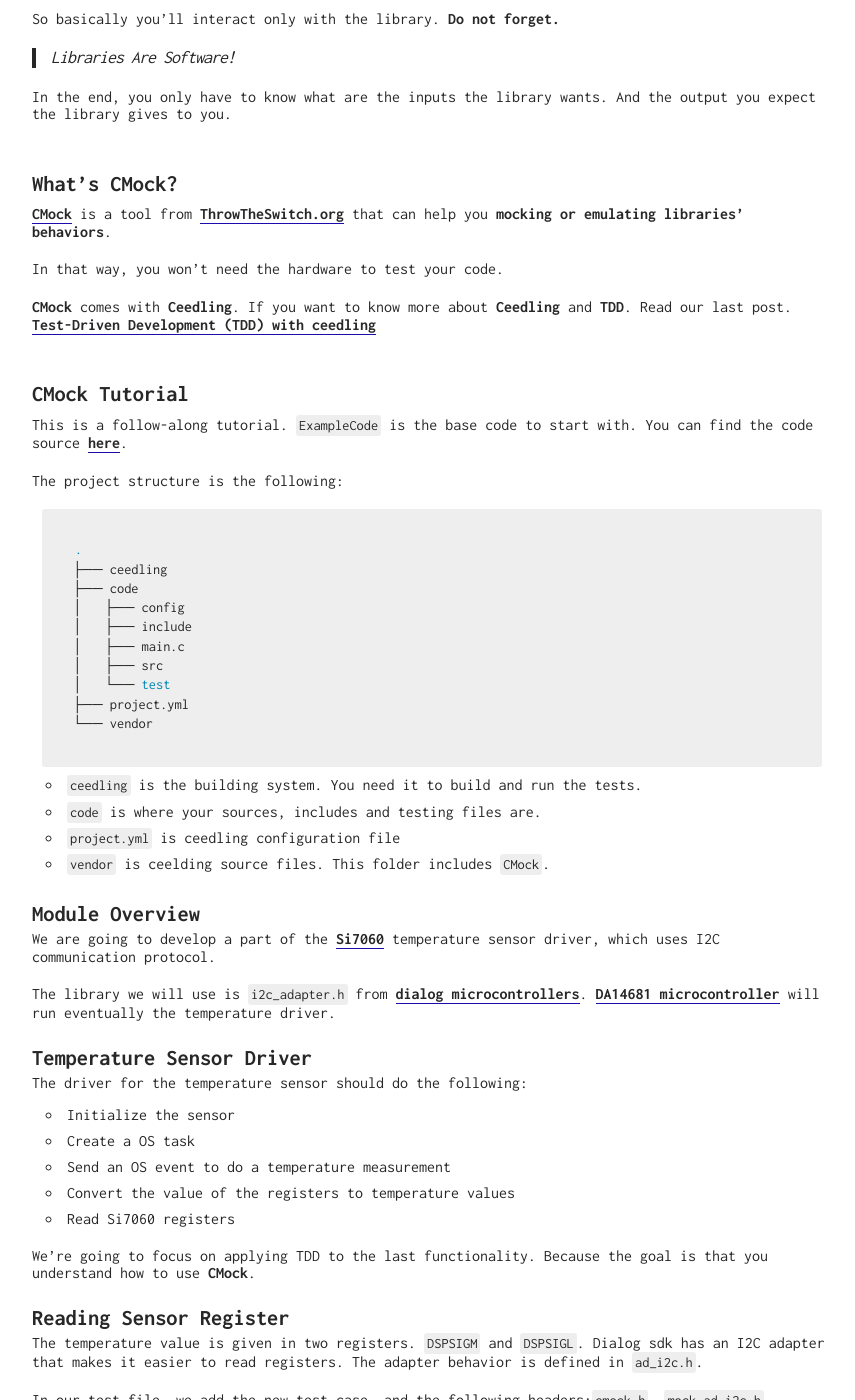
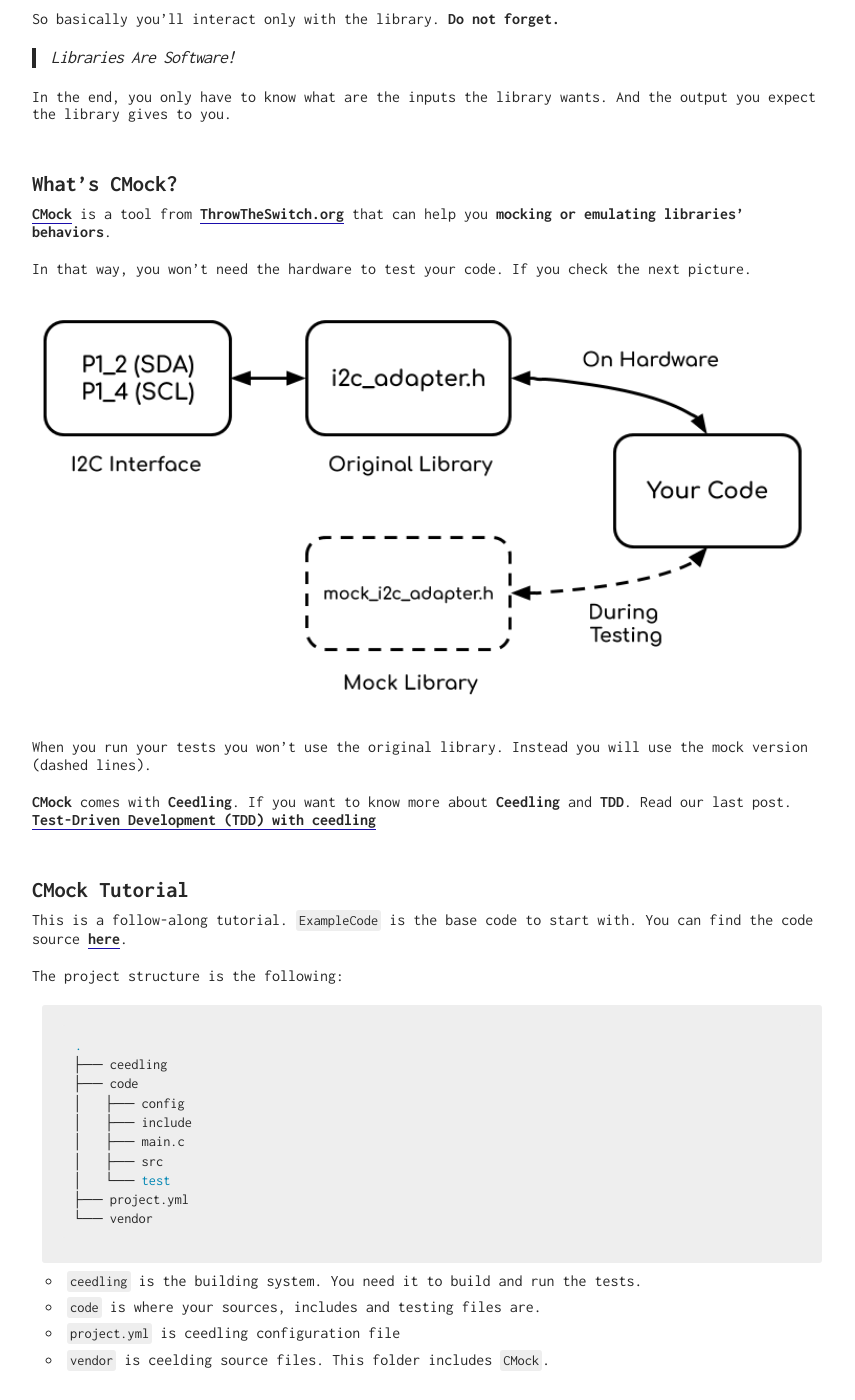
Before and after one commit to daleonpz/baremetallics, a Jekyll site: the page built from _posts/programming/2020-04-11-tdd-cmock.md, in a window 1280 px wide and 1400 px high, scrolled down 1089 px. Shown: the whole window, without its empty margins (208-1063 px from the left). Built offline with Jekyll 4.4.1, drawn with Linux system fonts in a browser that asks for light colours; a script that is not in the unit is left out; some of the changed text lies outside the part shown.

Commit message:
update post

```diff
--- a/_posts/programming/2020-04-11-tdd-cmock.md
+++ b/_posts/programming/2020-04-11-tdd-cmock.md
@@ -43,8 +43,12 @@
 # What's CMock?
 [CMock](http://www.throwtheswitch.org/cmock) is a tool from [ThrowTheSwitch.org](http://www.throwtheswitch.org/) that can help you **mocking or emulating libraries' behaviors**.
 
+In that way, you won't need the hardware to test your code. If you check the next picture.
 
-In that way, you won't need the hardware to test your code.
+![cmock](/images/posts/cmock-idea-test.png)
+
+When you run your tests you won't use the original library. Instead you will use the mock version (dashed lines).
+
 
 **CMock** comes with **Ceedling**. If you want to know more about **Ceedling** and **TDD**. Read our last post. [Test-Driven Development (TDD) with ceedling]({% post_url programming/2020-04-04-basic-tdd-ceedling %})
 
@@ -75,6 +79,13 @@
 We are going to develop a part of the [Si7060](https://www.silabs.com/documents/public/data-sheets/si7060-datasheet.pdf) temperature sensor driver, which uses I2C communication protocol.
 
 The library we will use is `i2c_adapter.h` from [dialog microcontrollers](http://lpccs-docs.dialog-semiconductor.com/tutorial_da1468x_adapters_concept_part_2/index.html). [DA14681 microcontroller](https://www.dialog-semiconductor.com/sites/default/files/da14681-01_ds_v3.0.pdf) will run eventually the temperature driver.
+
+
+For this post we  need to create 5 files. The files and their relations are in the following picture.
+
+![cmock](/images/posts/cmock-relations.png)
+
+Just remember this picture. It's going to make more sense as we progress through this post.
 
 ## Temperature Sensor Driver
 The driver for the temperature sensor should do the following:
```
Also changed, not shown: images/posts/cmock-idea-test.png (added), images/posts/cmock-relations.png (added).
